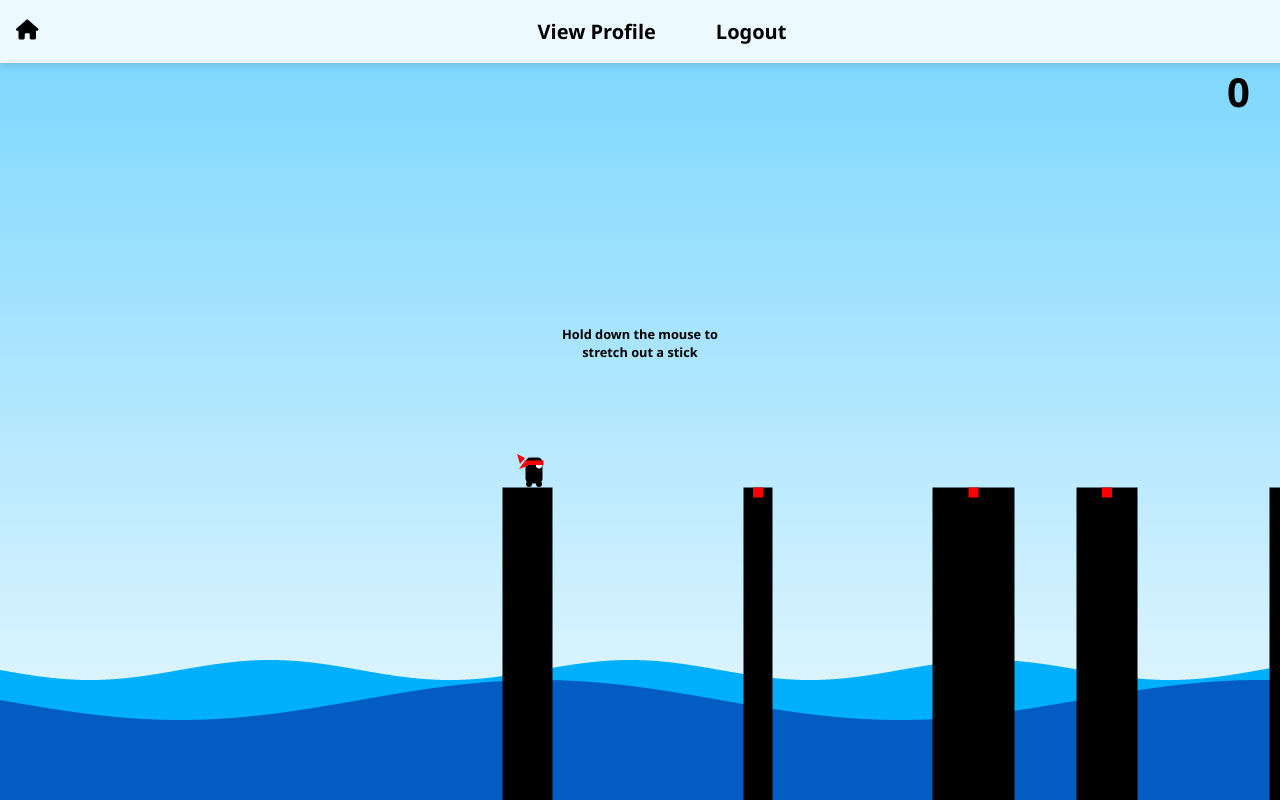
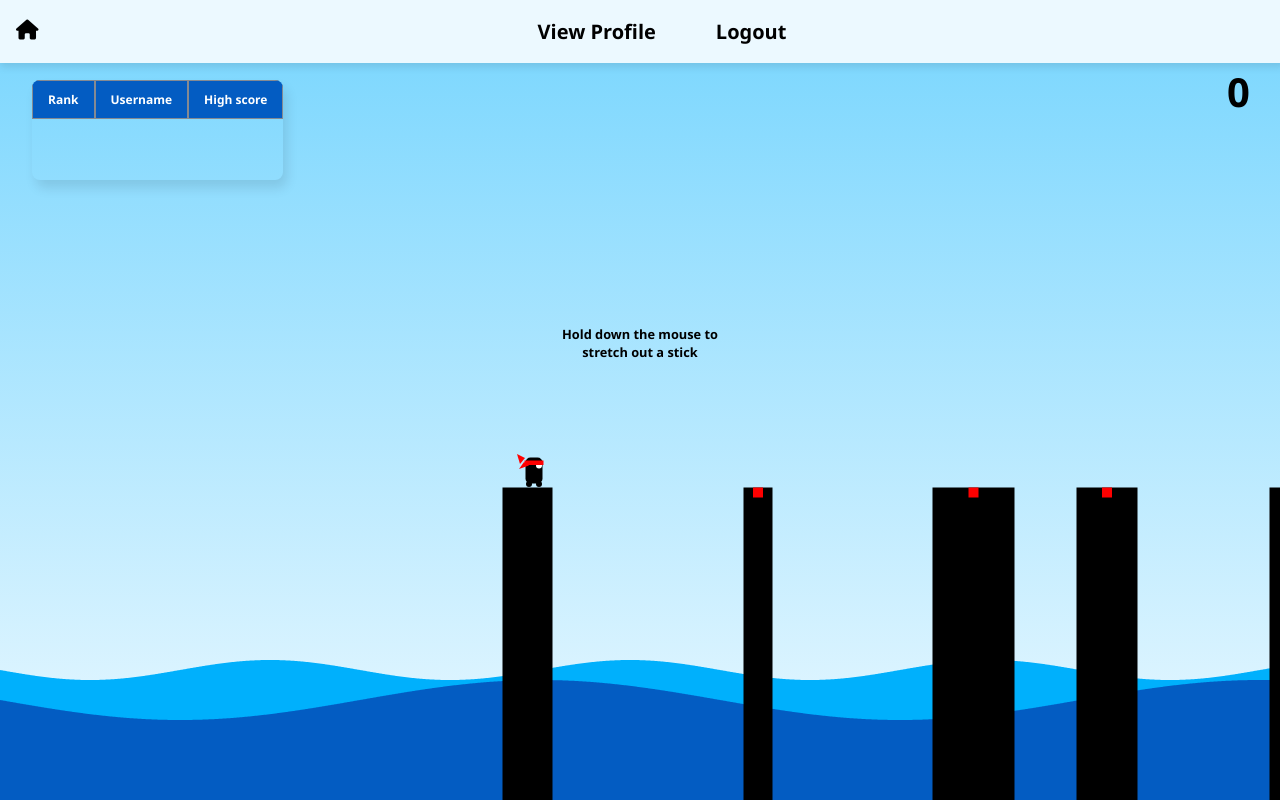
Before and after one commit to SapirBashan/FSWD_Games_2, a plain HTML site: page html/stick_hero.html in a window 1280 px wide. Drawn offline with Linux system fonts and the light colour scheme.

Commit message:
style: enhance table design and layout; add top users table to stick hero

```diff
--- a/css/2048.css
+++ b/css/2048.css
@@ -75,26 +75,43 @@ h1 {
 
 
 table {
-  border-collapse: collapse;
+  border-collapse: separate;
+  border-spacing: 0;
   margin: 0;
   position: absolute;
-  top: 25px;
-  left: 25px;
+  top: 5rem;
+  left: 2rem;
   font-size: 12px;
   height: 100px;
+  width: auto;
+  box-shadow: 4px 8px 12px rgba(0, 0, 0, 0.1); /* Add subtle shadow */
+  border-radius: 8px; /* Rounded corners */
+  overflow: hidden; /* Ensure rounded corners are visible */
 }
 
 th, td {
-  padding: 2px 6px;
-  border: 1px solid #000;
+  padding: 10px 15px; /* Better spacing */
+  border: 1px solid #858a92; /* Black separating lines */
   text-align: center;
   font-weight: bold; /* Makes text bold */
 }
 
 th {
-  background-color: #f2f2f2;
+  background-color: #8f7a66; /* Modern header background color */
+  color: white; /* White text for header */
 }
 
+td {
+  background-color: #f9f9f9; /* Light background for table cells */
+}
+
+tr:nth-child(even) td {
+  background-color: #f2f2f2; /* Alternate row color */
+}
+
+tr:hover td {
+  background-color: #e0e0e0; /* Highlight row on hover */
+}
 
 @media (max-width: 1000px) {
   table {
--- a/css/stick_hero.css
+++ b/css/stick_hero.css
@@ -133,3 +133,48 @@ nav .home-icon {
 nav .home-icon:hover {
   color: #063977; /* Change color on hover */
 }
+
+table {
+  border-collapse: separate;
+  border-spacing: 0;
+  margin: 0;
+  position: absolute;
+  top: 5rem;
+  left: 2rem;
+  font-size: 12px;
+  height: 100px;
+  width: auto;
+  box-shadow: 4px 8px 12px rgba(0, 0, 0, 0.1); /* Add subtle shadow */
+  border-radius: 8px; /* Rounded corners */
+  overflow: hidden; /* Ensure rounded corners are visible */
+}
+
+th, td {
+  padding: 10px 15px; /* Better spacing */
+  border: 1px solid #858a92; /* Black separating lines */
+  text-align: center;
+  font-weight: bold; /* Makes text bold */
+}
+
+th {
+  background-color: #035CC2; /* Modern header background color */
+  color: white; /* White text for header */
+}
+
+td {
+  background-color: #f9f9f9; /* Light background for table cells */
+}
+
+tr:nth-child(even) td {
+  background-color: #f2f2f2; /* Alternate row color */
+}
+
+tr:hover td {
+  background-color: #e0e0e0; /* Highlight row on hover */
+}
+
+@media (max-width: 1000px) {
+  table {
+    display: none;
+  }
+}
--- a/html/stick_hero.html
+++ b/html/stick_hero.html
@@ -20,6 +20,16 @@
             <a href="mainPage.html" class="home-icon"><i class="fas fa-home"></i></a>
         </nav>
     </header>
+    <table id="topUsersTable">
+        <thead>
+            <tr>
+                <th>Rank</th>
+                <th>Username</th>
+                <th>High score</th>
+            </tr>
+        </thead>
+        <tbody></tbody>
+    </table>
     <!-- Game Container -->
     <div class="container">
         <!-- Game Score -->
--- a/js/stick_hero.js
+++ b/js/stick_hero.js
@@ -536,4 +536,8 @@ function getHillY(windowX, baseHeight, amplitude, stretch) {
     sineBaseY
   );
 }
-// ------------------------------------------------------------------------
+// -------------------------- uset data in local storage -------------------------
+
+ // add here the localStorage functions
+
+// ----------------------------------------------------------------------------
```
